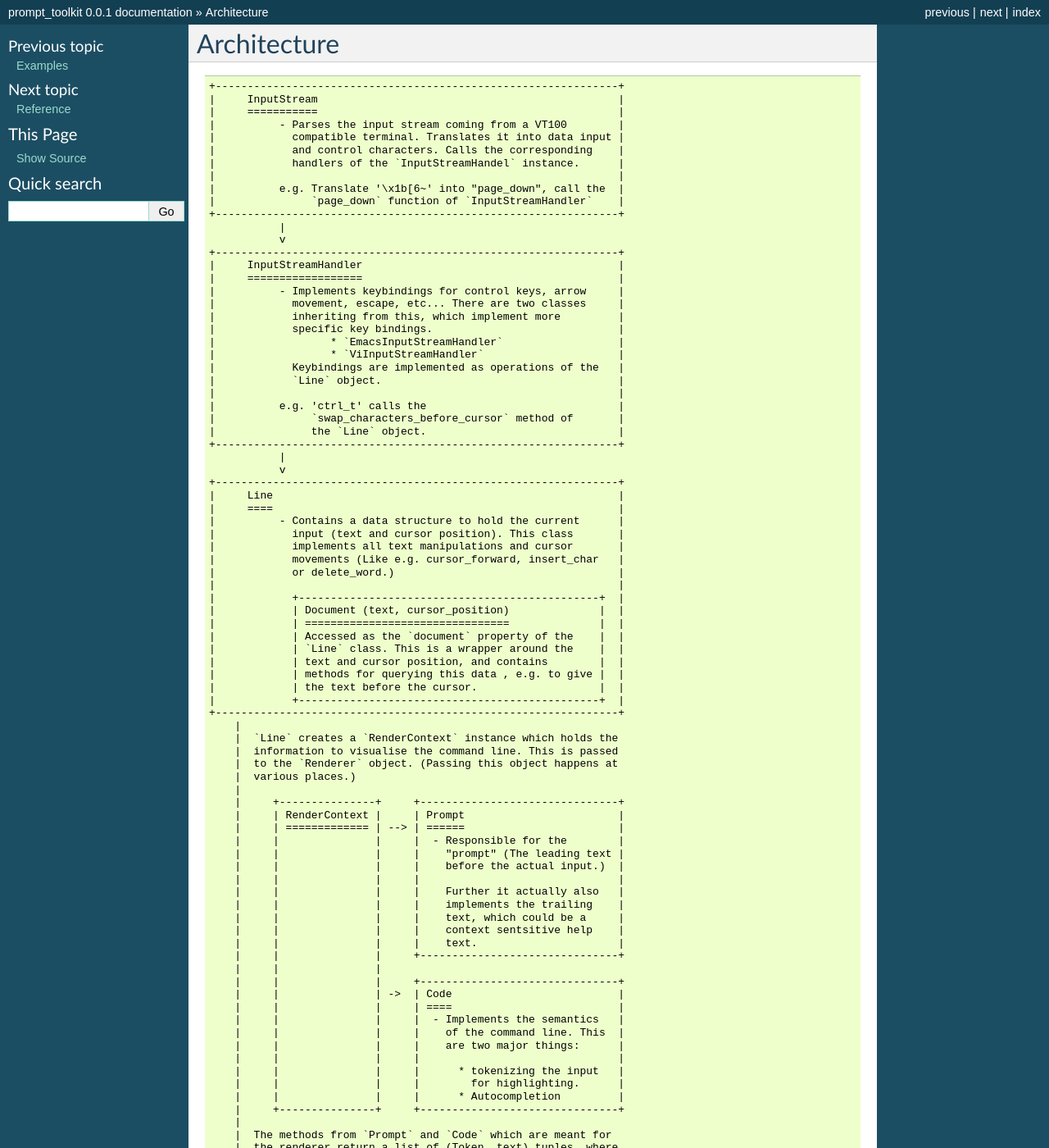
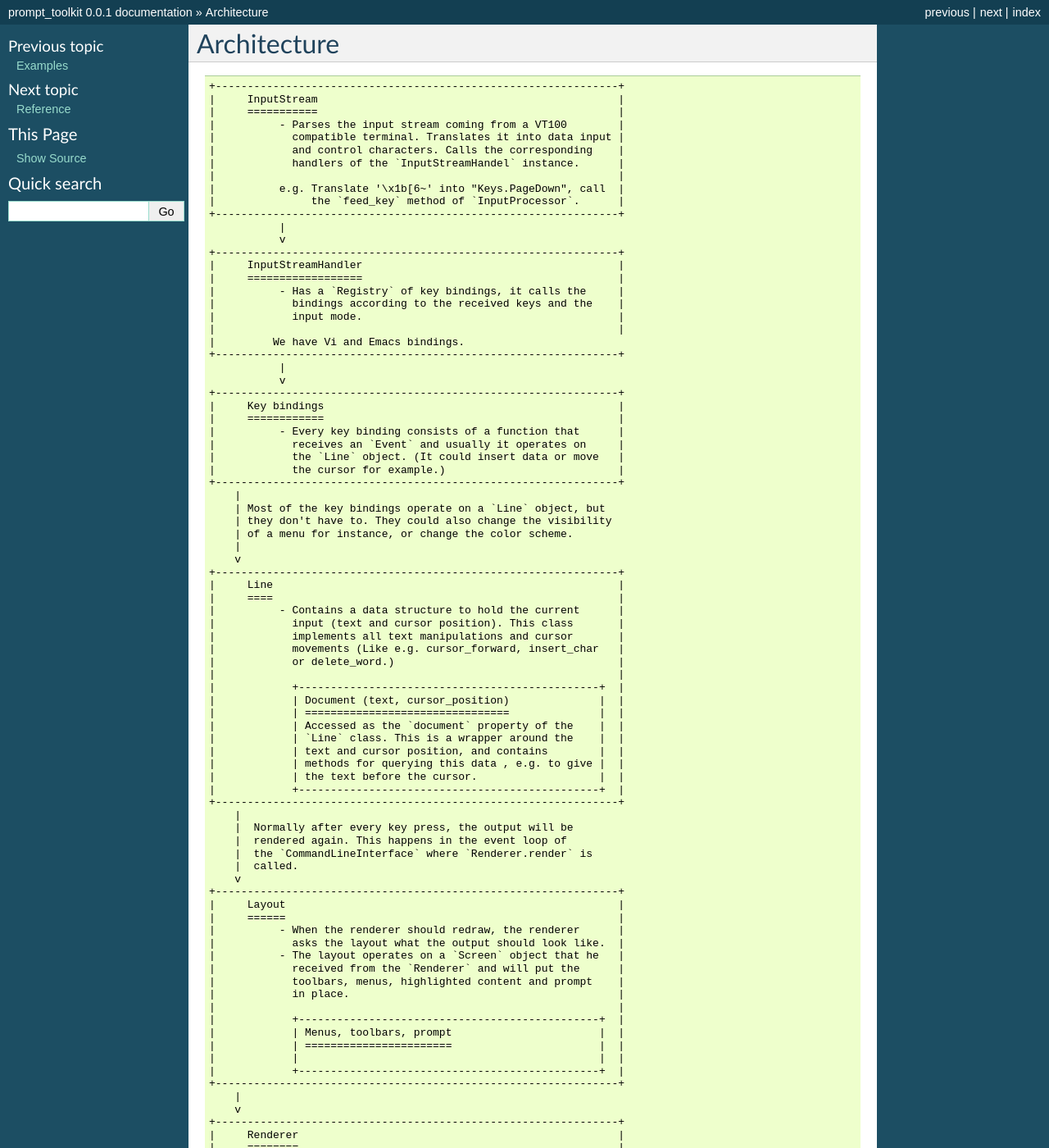
Before and after one commit to dbcli/pgcli, a Sphinx documentation site: the page built from docs/pages/architecture.rst, in a window 1280 px wide and 1400 px high. Shown: the whole window at 82% size. Built offline with Sphinx 7.4.7, drawn with Linux system fonts in a browser that asks for light colours; pages that are not in the unit, such as notebooks, are missing from menus; some of the changed text lies outside the part shown.

Commit message:
Updated architecture drawing.

```diff
--- a/docs/pages/architecture.rst
+++ b/docs/pages/architecture.rst
@@ -12,29 +12,36 @@ Architecture
     |            and control characters. Calls the corresponding    |
     |            handlers of the `InputStreamHandel` instance.      |
     |                                                               |
-    |          e.g. Translate '\x1b[6~' into "page_down", call the  |
-    |               `page_down` function of `InputStreamHandler`    |
+    |          e.g. Translate '\x1b[6~' into "Keys.PageDown", call  |
+    |               the `feed_key` method of `InputProcessor`.      |
     +---------------------------------------------------------------+
                |
                v
     +---------------------------------------------------------------+
     |     InputStreamHandler                                        |
     |     ==================                                        |
-    |          - Implements keybindings for control keys, arrow     |
-    |            movement, escape, etc... There are two classes     |
-    |            inheriting from this, which implement more         |
-    |            specific key bindings.                             |
-    |                  * `EmacsInputStreamHandler`                  |
-    |                  * `ViInputStreamHandler`                     |
-    |            Keybindings are implemented as operations of the   |
-    |            `Line` object.                                     |
+    |          - Has a `Registry` of key bindings, it calls the     |
+    |            bindings according to the received keys and the    |
+    |            input mode.                                        |
     |                                                               |
-    |          e.g. 'ctrl_t' calls the                              |
-    |               `swap_characters_before_cursor` method of       |
-    |               the `Line` object.                              |
+    |         We have Vi and Emacs bindings.
     +---------------------------------------------------------------+
                |
                v
+    +---------------------------------------------------------------+
+    |     Key bindings                                              |
+    |     ============                                              |
+    |          - Every key binding consists of a function that      |
+    |            receives an `Event` and usually it operates on     |
+    |            the `Line` object. (It could insert data or move   |
+    |            the cursor for example.)                           |
+    +---------------------------------------------------------------+
+        |
+        | Most of the key bindings operate on a `Line` object, but
+        | they don't have to. They could also change the visibility
+        | of a menu for instance, or change the color scheme.
+        |
+        v
     +---------------------------------------------------------------+
     |     Line                                                      |
     |     ====                                                      |
@@ -55,44 +62,33 @@ Architecture
     |            +-----------------------------------------------+  |
     +---------------------------------------------------------------+
         |
-        |  `Line` creates a `RenderContext` instance which holds the
-        |  information to visualise the command line. This is passed
-        |  to the `Renderer` object. (Passing this object happens at
-        |  various places.)
+        |  Normally after every key press, the output will be
+        |  rendered again. This happens in the event loop of
+        |  the `CommandLineInterface` where `Renderer.render` is
+        |  called.
+        v
+    +---------------------------------------------------------------+
+    |     Layout                                                    |
+    |     ======                                                    |
+    |          - When the renderer should redraw, the renderer      |
+    |            asks the layout what the output should look like.  |
+    |          - The layout operates on a `Screen` object that he   |
+    |            received from the `Renderer` and will put the      |
+    |            toolbars, menus, highlighted content and prompt    |
+    |            in place.                                          |
+    |                                                               |
+    |            +-----------------------------------------------+  |
+    |            | Menus, toolbars, prompt                       |  |
+    |            | =======================                       |  |
+    |            |                                               |  |
+    |            +-----------------------------------------------+  |
+    +---------------------------------------------------------------+
         |
-        |     +---------------+     +-------------------------------+
-        |     | RenderContext |     | Prompt                        |
-        |     | ============= | --> | ======                        |
-        |     |               |     |  - Responsible for the        |
-        |     |               |     |    "prompt" (The leading text |
-        |     |               |     |    before the actual input.)  |
-        |     |               |     |                               |
-        |     |               |     |    Further it actually also   |
-        |     |               |     |    implements the trailing    |
-        |     |               |     |    text, which could be a     |
-        |     |               |     |    context sentsitive help    |
-        |     |               |     |    text.                      |
-        |     |               |     +-------------------------------+
-        |     |               |
-        |     |               |     +-------------------------------+
-        |     |               | ->  | Code                          |
-        |     |               |     | ====                          |
-        |     |               |     |  - Implements the semantics   |
-        |     |               |     |    of the command line. This  |
-        |     |               |     |    are two major things:      |
-        |     |               |     |                               |
-        |     |               |     |      * tokenizing the input   |
-        |     |               |     |        for highlighting.      |
-        |     |               |     |      * Autocompletion         |
-        |     +---------------+     +-------------------------------+
-        |
-        |  The methods from `Prompt` and `Code` which are meant for
-        |  the renderer return a list of (Token, text) tuples, where
-        |  `Token` is a Pygments token.
         v
     +---------------------------------------------------------------+
     |     Renderer                                                  |
     |     ========                                                  |
-    |          - Responsible for painting the (Token, text) tuples  |
-    |            to the terminal output.                            |
+    |          - Calculates the difference between the last output  |
+    |            and the new one and writes it to the terminal      |
+    |            output.                                            |
     +---------------------------------------------------------------+
```
